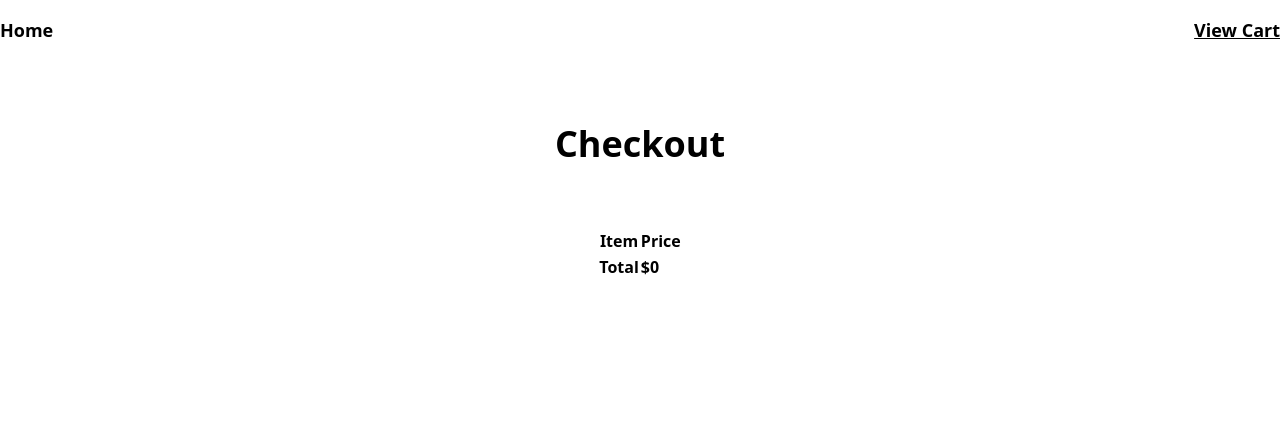
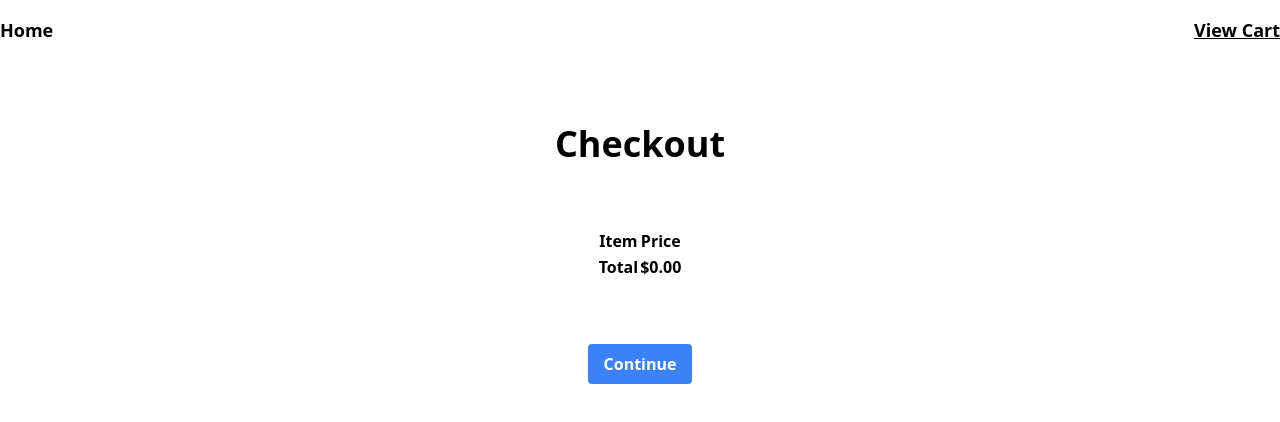
Before and after one commit to livelifedev/ecomm, a React (Create React App) app: page /checkout in a window 1280 px wide. Shown: the top 422 px of the page. Built offline with nearby package versions, Linux system fonts and the light colour scheme.

Commit message:
Add complete page

```diff
--- a/src/utils/index.ts
+++ b/src/utils/index.ts
@@ -7,3 +7,7 @@ export function getCartItems(): [] {
 
   return [];
 }
+
+export function clearCart(): void {
+  localStorage.setItem('cart', JSON.stringify([]));
+}
--- a/src/views/Checkout.tsx
+++ b/src/views/Checkout.tsx
@@ -1,7 +1,9 @@
+import { useState } from 'react';
 import { ItemType } from '../types';
-import { getCartItems } from '../utils';
+import { getCartItems, clearCart } from '../utils';
 
 const Checkout = () => {
+  const [showComplete, setShowComplete] = useState(false);
   const items = getCartItems() as ItemType[];
 
   function calculateTotal(cart: ItemType[]): number {
@@ -13,6 +15,8 @@ const Checkout = () => {
   return (
     <div className="checkout">
       <h1 className="font-bold text-4xl text-center my-16">Checkout</h1>
+      {!showComplete && (
+        <>
           <table className="table-auto mx-auto">
             <thead>
               <tr>
@@ -33,10 +37,32 @@ const Checkout = () => {
             <tfoot>
               <tr>
                 <td className="font-bold">Total</td>
-            <td className="font-bold">${calculateTotal(items)}</td>
+                <td className="font-bold">
+                  ${calculateTotal(items).toFixed(2)}
+                </td>
               </tr>
             </tfoot>
           </table>
+          <div className="text-center my-16">
+            <button
+              className="bg-blue-500 text-white font-bold px-4 py-2 rounded"
+              onClick={() => {
+                clearCart();
+                setShowComplete(true);
+              }}
+            >
+              Continue
+            </button>
+          </div>
+        </>
+      )}
+
+      {showComplete && (
+        <div className="text-center">
+          <p>Transaction successful!</p>
+          <p>Thank you for your purchase.</p>
+        </div>
+      )}
     </div>
   );
 };
```
Lines whose indentation alone changed are shown as unchanged.
